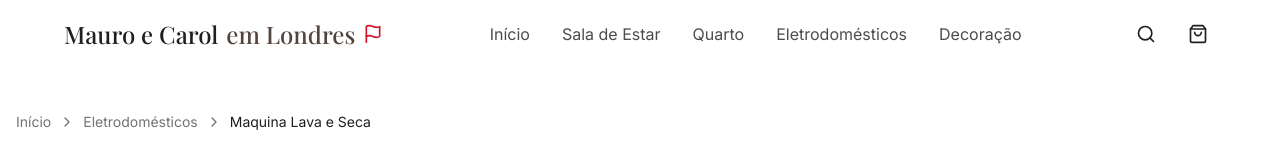
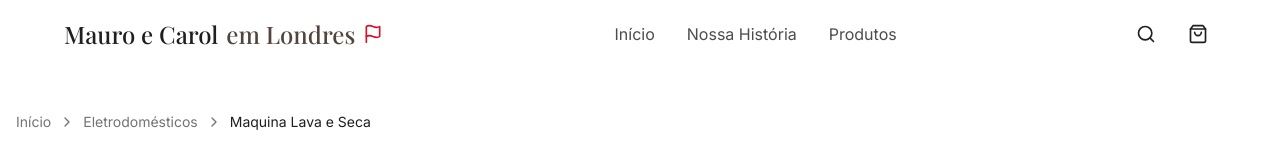
Before and after one commit to Modernize-se/vendas-mauro-carol, a React (Vite) app: page /product/1 in a window 1280 px wide. Shown: the top 160 px of the page. Built offline with nearby package versions, Linux system fonts and the light colour scheme.

Commit message:
Refactor header navigation links
Updates the header navigation to only include "Início", "Nossa história", and "Produtos" links.

```diff
--- a/src/components/Header.tsx
+++ b/src/components/Header.tsx
@@ -1,4 +1,3 @@
-
 import { useState, useEffect } from 'react';
 import { Link, useLocation } from 'react-router-dom';
 import { ShoppingBag, Menu, X, Search, Flag } from 'lucide-react';
@@ -31,8 +30,6 @@ const Header = () => {
 
   const handleSearch = (e: React.FormEvent) => {
     e.preventDefault();
-    // You could implement search functionality here
-    // For now, let's just redirect to home with search parameter
     window.location.href = `/?search=${encodeURIComponent(searchQuery)}`;
   };
 
@@ -59,18 +56,12 @@ const Header = () => {
             <Link to="/" className="text-foreground/80 hover:text-foreground transition-colors">
               Início
             </Link>
-            <Link to="/?category=Sala%20de%20Estar" className="text-foreground/80 hover:text-foreground transition-colors">
-              Sala de Estar
-            </Link>
-            <Link to="/?category=Quarto" className="text-foreground/80 hover:text-foreground transition-colors">
-              Quarto
-            </Link>
-            <Link to="/?category=Eletrodomésticos" className="text-foreground/80 hover:text-foreground transition-colors">
-              Eletrodomésticos
-            </Link>
-            <Link to="/?category=Decoração" className="text-foreground/80 hover:text-foreground transition-colors">
-              Decoração
-            </Link>
+            <a href="#story" className="text-foreground/80 hover:text-foreground transition-colors">
+              Nossa História
+            </a>
+            <a href="#products" className="text-foreground/80 hover:text-foreground transition-colors">
+              Produtos
+            </a>
           </nav>
 
           <div className="flex items-center space-x-4">
@@ -99,7 +90,6 @@ const Header = () => {
           </div>
         </div>
 
-        {/* Search Bar */}
         {searchOpen && (
           <div className="absolute left-0 right-0 top-full mt-1 px-4 py-3 bg-background/95 backdrop-blur-md shadow-md rounded-b-lg animate-slide-in">
             <form onSubmit={handleSearch} className="flex items-center">
@@ -123,25 +113,18 @@ const Header = () => {
         )}
       </div>
 
-      {/* Mobile Menu */}
       {mobileMenuOpen && (
         <div className="fixed inset-0 top-[72px] bg-background/95 backdrop-blur-md z-40 animate-fade-in">
           <nav className="container mx-auto py-8 px-6 flex flex-col space-y-6">
             <Link to="/" className="text-xl font-medium pb-4 border-b border-border/30">
               Início
             </Link>
-            <Link to="/?category=Sala%20de%20Estar" className="text-xl font-medium pb-4 border-b border-border/30">
-              Sala de Estar
-            </Link>
-            <Link to="/?category=Quarto" className="text-xl font-medium pb-4 border-b border-border/30">
-              Quarto
-            </Link>
-            <Link to="/?category=Eletrodomésticos" className="text-xl font-medium pb-4 border-b border-border/30">
-              Eletrodomésticos
-            </Link>
-            <Link to="/?category=Decoração" className="text-xl font-medium pb-4 border-b border-border/30">
-              Decoração
-            </Link>
+            <a href="#story" className="text-xl font-medium pb-4 border-b border-border/30">
+              Nossa História
+            </a>
+            <a href="#products" className="text-xl font-medium pb-4 border-b border-border/30">
+              Produtos
+            </a>
             <form onSubmit={handleSearch} className="mt-6 flex items-center">
               <input
                 type="text"
```
